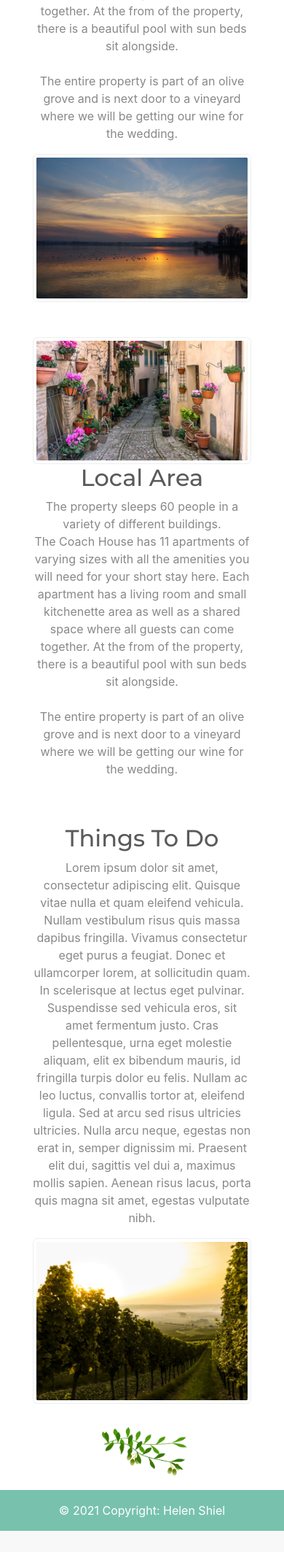
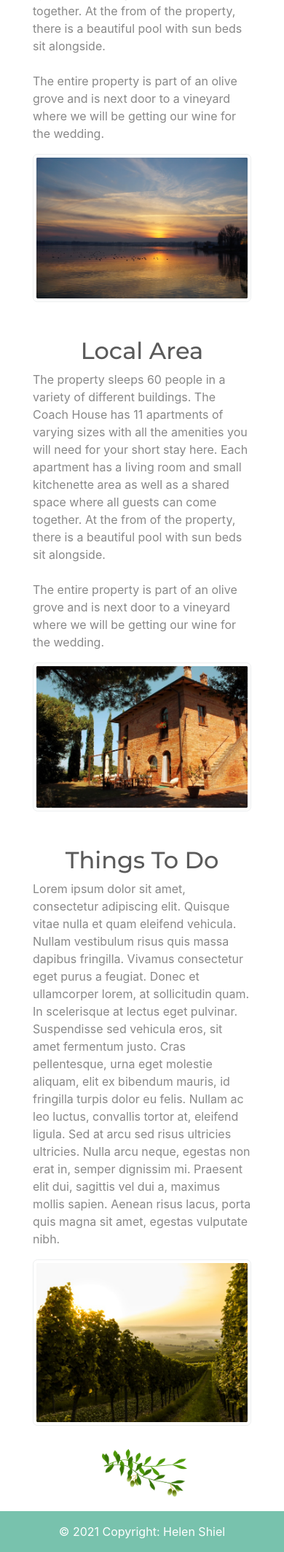
Before and after one commit to shielh/WeddingApp-MS3, a Flask app: page /accommodation in a window 390 px wide. Shown: the part 524-2651 px from the top of the page at 73% size. Before the commit the page ends 2622 px from the top, so only its background shows below. Run offline with Flask 2, Linux system fonts and the light colour scheme; some libraries are stand-ins or nearby versions.

Commit message:
Reorder image and text field for mobile device

```diff
--- a/static/css/responsive.css
+++ b/static/css/responsive.css
@@ -26,6 +26,12 @@
     .card-body{
         width: 80%;
     }
+    .accom-img-right{
+    margin-left: 0px;
+    }
+.accom-text-right{
+    margin-left: 0px;
+    }
 }
 
 @media only screen and (max-width: 1024px){
--- a/static/css/style.css
+++ b/static/css/style.css
@@ -201,6 +201,18 @@
 .olive-img-accom {
     width: 10vw;
 }
+.accom-img-right{
+    margin-left: 20px;
+}
+.accom-text{
+    text-align: left;
+}
+
+.accom-text-right{
+    margin-left: 20px;
+    text-align: left;
+}
+
 /* Footer */
 .footer-style {
     background-color: #78c2ad;
--- a/templates/accommodation.html
+++ b/templates/accommodation.html
@@ -8,11 +8,12 @@
             class="olive-img-accom" alt="olive branch icon">
     </div>
 </div>
+<!--Information about accomodation and image-->
 <div class="container">
     <div class="row no-gutters justify-content-center accom-content ">
         <div class="col-10 col-lg-5 text-center">
             <h2>Accommodation</h2>
-            <p>The property sleeps 60 people in a variety of different buildings.<br>
+            <p class="accom-text">The property sleeps 60 people in a variety of different buildings.
                 The Coach House has 11 apartments of varying sizes with all the amenities you will
                 need for your short stay here. Each apartment has a living room and small kitchenette
                 area as well as a shared space where all guests can come together. At the from of the
@@ -23,17 +24,18 @@
         </div>
         <div class="col-10 col-lg-5">
             <img src="../static/images/lakeTrasimeno.jpg"
-                class="img-thumbnail" alt="picture of lake">
+                class="img-thumbnail accom-img-right" alt="picture of lake">
         </div>
     </div>
+    <!--Reorder text and image about Local Area for mobile view-->
     <div class="row no-gutters justify-content-center area-content mt-5">
-        <div class="col-10 col-lg-5">
+        <div class="col-10 col-lg-5 order-2 order-lg-1">
             <img src="../static/images/umbria.jpg"
-                class="img-thumbnail" alt="picture of lake">
+                class="img-thumbnail accom-img-left" alt="picture of old italian house">
         </div>
-        <div class="col-10 col-lg-5 text-center">
+        <div class="col-10 col-lg-5 text-center ml-20 order-1 order-lg-2">
             <h2>Local Area</h2>
-            <p>The property sleeps 60 people in a variety of different buildings.<br>
+            <p class="accom-text-right">The property sleeps 60 people in a variety of different buildings.
                 The Coach House has 11 apartments of varying sizes with all the amenities you will
                 need for your short stay here. Each apartment has a living room and small kitchenette
                 area as well as a shared space where all guests can come together. At the from of the
@@ -44,11 +46,11 @@
         </div>
 
     </div>
-
+    <!--Information about things to do in the area-->
     <div class="row no-gutters justify-content-center accom-content mt-5">
         <div class="col-10 col-lg-5 text-center">
             <h2>Things To Do</h2>
-            <p>Lorem ipsum dolor sit amet, consectetur adipiscing elit. Quisque vitae nulla
+            <p class="accom-text">Lorem ipsum dolor sit amet, consectetur adipiscing elit. Quisque vitae nulla
                 et quam eleifend vehicula. Nullam vestibulum risus quis massa dapibus fringilla.
                 Vivamus consectetur eget purus a feugiat. Donec et ullamcorper lorem, at sollicitudin
                 quam. In scelerisque at lectus eget pulvinar. Suspendisse sed vehicula eros, sit amet
@@ -61,7 +63,7 @@
         </div>
         <div class="col-10 col-lg-5">
             <img src="../static/images/vineyard.jpg"
-                class="img-thumbnail" alt="picture of lake">
+                class="img-thumbnail accom-img-right" alt="picture of vineyard">
         </div>
     </div>
 </div>
```
Also changed, not shown: README.md, static/images/umbria.jpg.
